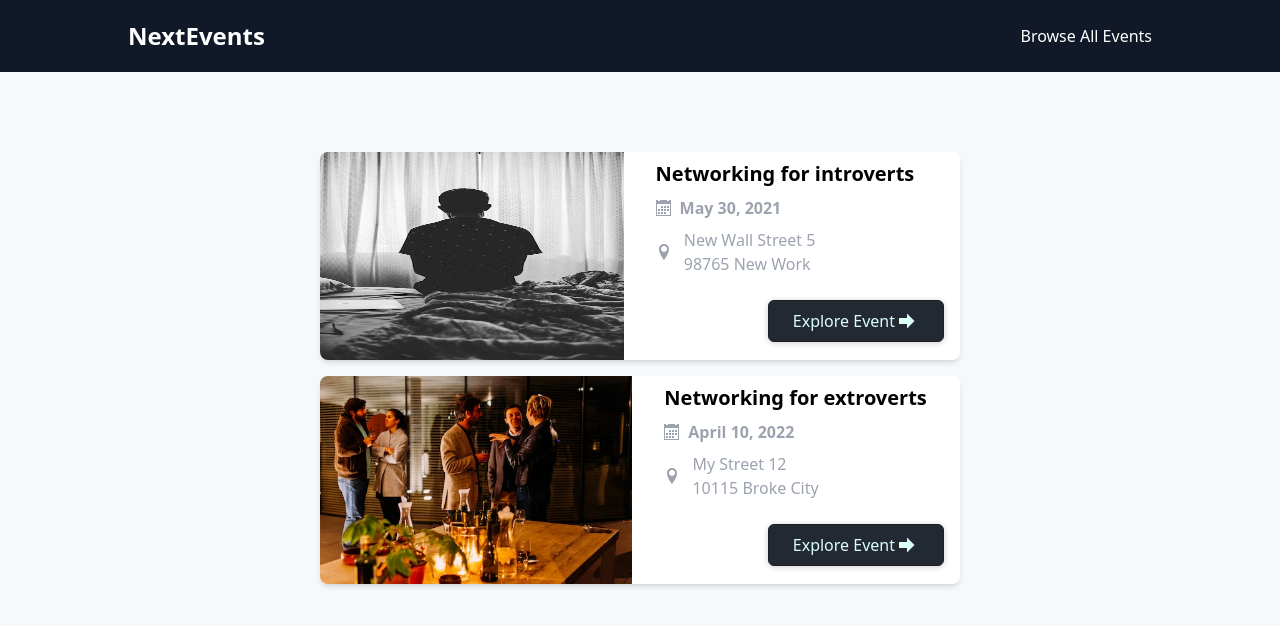
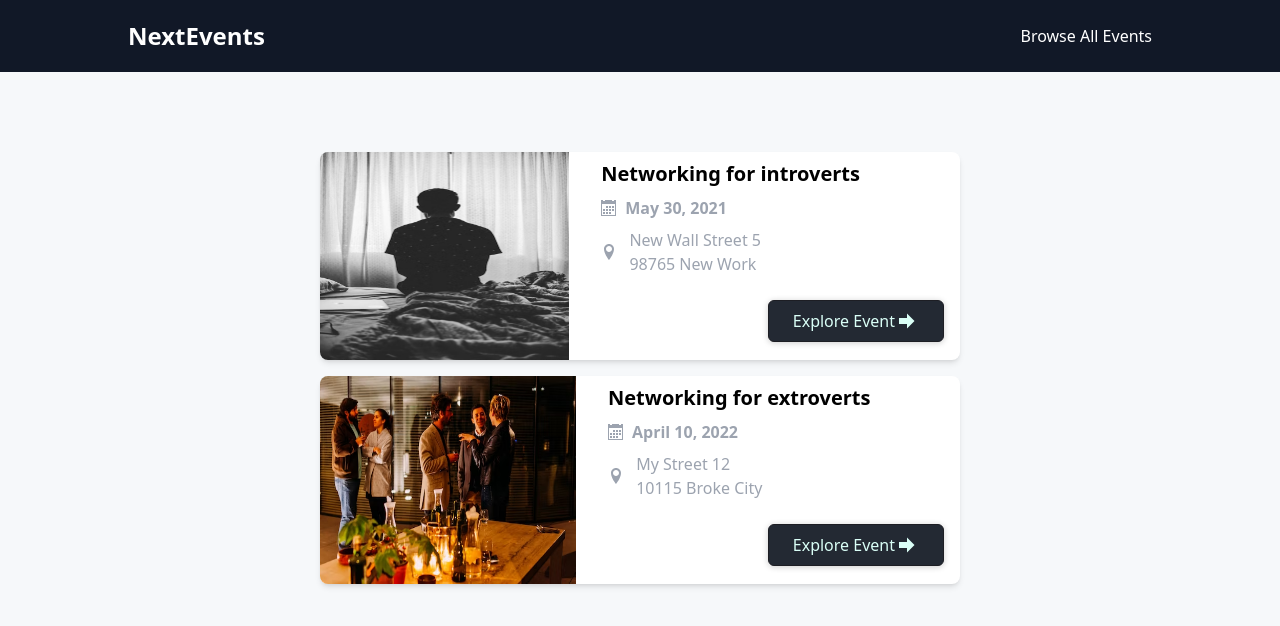
Before and after one commit to MryImani/events-nextjs-app, a Next.js app: page / in a window 1280 px wide. Shown: the top 626 px of the page. Built offline with nearby package versions, Linux system fonts and the light colour scheme.

Commit message:
get all events

```diff
--- a/src/components/event/event-item.js
+++ b/src/components/event/event-item.js
@@ -13,8 +13,12 @@ export default function EventItem(props) {
   const exploreLink = `/events/${id}`;
   return (
     <li className="flex flex-wrap md:flex-nowrap shadow-md rounded-lg overflow-hidden bg-white m-4 gap-4">
-      <img className=" h-52 w-full" src={"/" + image} alt={title} />
-      <div className="flex flex-col w-full px-4">
+      <img
+        className=" h-52 w-full md:w-2/5 object-fill"
+        src={"/" + image}
+        alt={title}
+      />
+      <div className="flex flex-col w-full md:w-3/5 px-4">
         <div className="">
           <h2 className="font-bold text-xl my-2 mx-0">{title}</h2>
           <h3 className="flex items-center  gap-2 font-bold text-gray-400">
--- a/src/pages/events/index.js
+++ b/src/pages/events/index.js
@@ -1,7 +1,11 @@
+import EventList from "@/components/event/event-list";
+import { getAllEvents } from "../../../dummy-data";
+
 export default function AllEvents() {
+  const allEvents = getAllEvents();
   return (
     <div className="">
-      <h1>AllEvents</h1>
+      <EventList events={allEvents} />
     </div>
   );
 }
```
